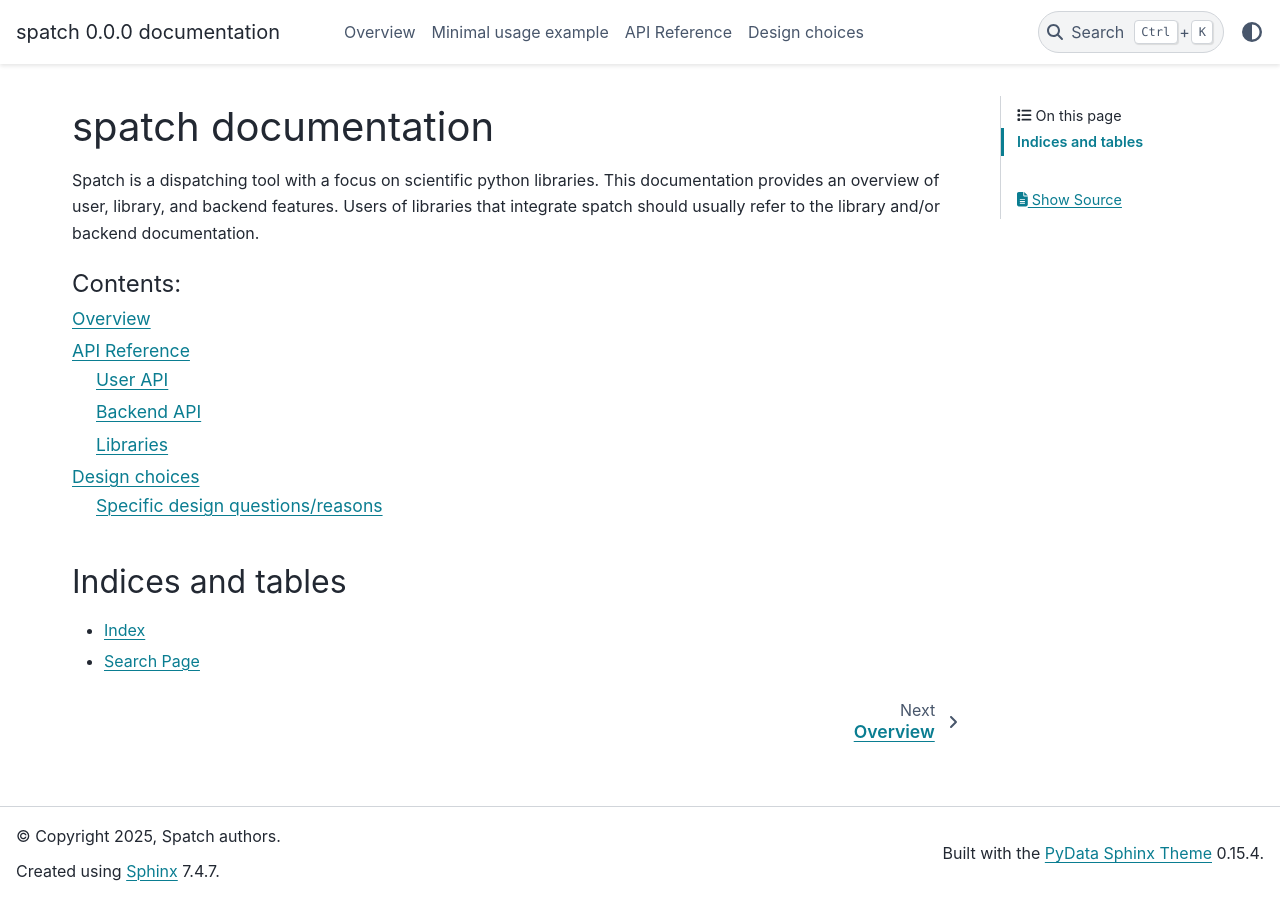
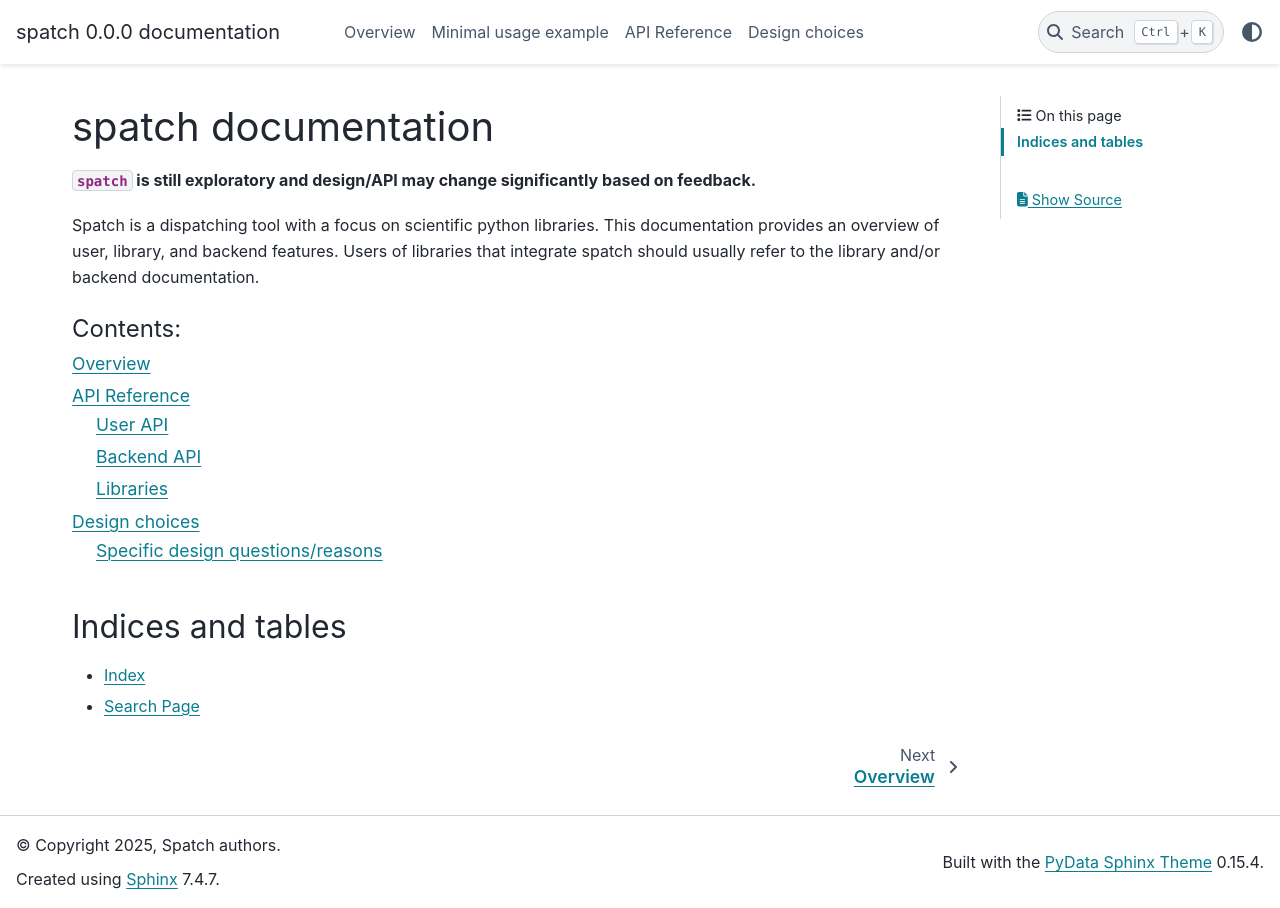
Before and after one commit to scientific-python/spatch, a Sphinx documentation site: the page built from docs/source/index.md, in a window 1280 px wide. Built offline with Sphinx 7.4.7 and the PyData theme 0.15.4, drawn with Linux system fonts in a browser that asks for light colours.

Commit message:
doc: move the "exploritory" into the main landing doc page (duplicating it)

```diff
--- a/docs/source/index.md
+++ b/docs/source/index.md
@@ -1,4 +1,7 @@
 # spatch documentation
+
+**`spatch` is still exploratory and design/API may change significantly
+based on feedback.**
 
 Spatch is a dispatching tool with a focus on scientific python libraries.
 This documentation provides an overview of user, library, and backend
```
Also changed, not shown: README.md (+2 -2 lines).
